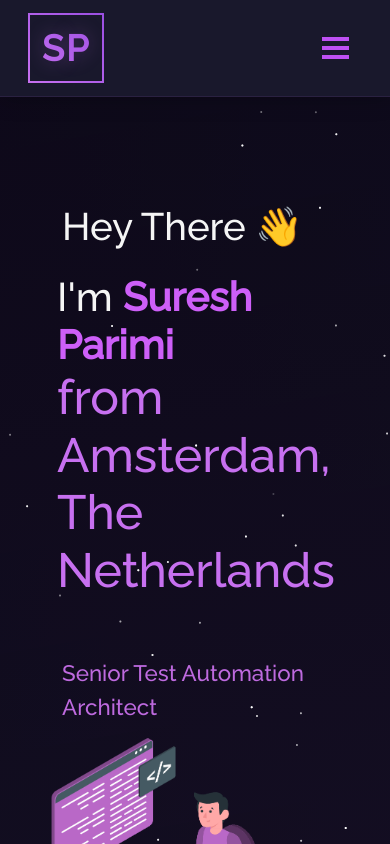
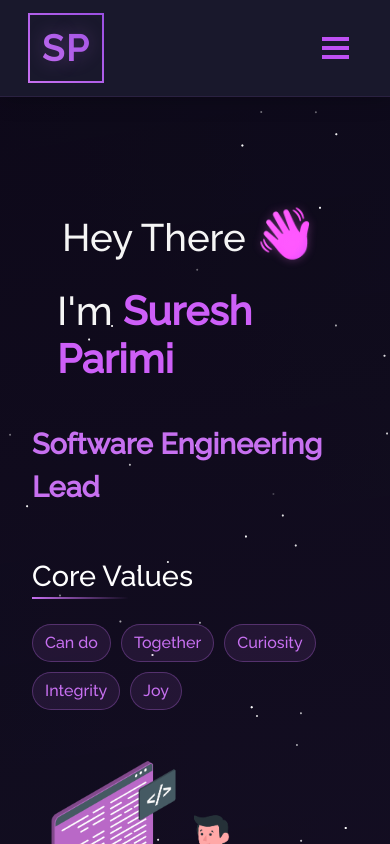
Before and after one commit to sureshparimi/my-portfoli-website, a React (Create React App) app: page / in a window 390 px wide. Shown: the top 844 px of the page. Built offline with nearby package versions, Linux system fonts and the light colour scheme; no server answers.

Commit message:
adjusted the UI/UX principles

```diff
--- /dev/null
+++ b/src/components/Home/FadingText.js
@@ -0,0 +1,38 @@
+import React, { useState, useEffect } from "react";
+
+function FadingText() {
+  const [fadeClass, setFadeClass] = useState("fade-in");
+  const [currentText, setCurrentText] = useState(0);
+
+  const texts = [
+    "Software Engineering Lead",
+    "Test Automation Architect",
+    "SEPA Payments Expert",
+    "Quality Engineering Leader",
+    "DevOps & CI/CD Specialist"
+  ];
+
+  useEffect(() => {
+    const interval = setInterval(() => {
+      setFadeClass("fade-out");
+
+      setTimeout(() => {
+        setCurrentText((prev) => (prev + 1) % texts.length);
+        setFadeClass("fade-in");
+      }, 1000); // Wait for fade out animation to complete
+
+    }, 10000); // Change text every 10 seconds
+
+    return () => clearInterval(interval);
+  }, []);
+
+  return (
+    <div className="fading-text-container">
+      <span className={`fading-text ${fadeClass}`}>
+        {texts[currentText]}
+      </span>
+    </div>
+  );
+}
+
+export default FadingText;
--- a/src/components/Home/Home.js
+++ b/src/components/Home/Home.js
@@ -6,6 +6,7 @@ import Home2 from "./Home2";
 import Type from "./Type";
 import Activities from "./Activities";
 import QuoteSection from "./QuoteSection";
+import FadingText from "./FadingText";
 
 // Import company logos
 import canonLogo from "../../Assets/company/Canon.png";
@@ -91,14 +92,31 @@ function Home() {
               </h1>
               <h1 className="heading-name">
                 I'm <strong className="main-name">Suresh Parimi</strong>
-                <br />
-                <span className="location">
-                  from Amsterdam, The Netherlands
-                </span>
               </h1>
 
-              <div style={{ padding: 50, textAlign: "left" }}>
-                <Type />
+              <div style={{ padding: "20px 0" }}>
+                <FadingText />
+              </div>
+
+              <div className="core-values-section">
+                <h2 className="core-values-title">Core Values</h2>
+                <div className="core-values-container">
+                  <div className="core-value-item">
+                    <span className="purple">Can do</span>
+                  </div>
+                  <div className="core-value-item">
+                    <span className="purple">Together</span>
+                  </div>
+                  <div className="core-value-item">
+                    <span className="purple">Curiosity</span>
+                  </div>
+                  <div className="core-value-item">
+                    <span className="purple">Integrity</span>
+                  </div>
+                  <div className="core-value-item">
+                    <span className="purple">Joy</span>
+                  </div>
+                </div>
               </div>
             </Col>
 
--- a/src/components/Home/Home2.js
+++ b/src/components/Home/Home2.js
@@ -16,112 +16,92 @@ function Home2() {
               Let Me <span className="purple">Introduce</span> Myself
             </h1>
             <div className="home-about-body">
+              {/* Professional Summary */}
               <div className="experience-highlight">
                 <p>
-                  With over <span className="purple">17 years</span> of experience in Software Testing and Quality Assurance,
-                  I've delivered excellence across diverse domains including
-                  <span className="purple"> Banking & SEPA Payments</span>,
-                  <span className="purple"> Healthcare</span>,
-                  <span className="purple"> Telecom</span>, and
-                  <span className="purple"> Manufacturing</span>.
+                  A seasoned <span className="purple">Software Engineering Lead</span> with over
+                  <span className="purple"> 17 years</span> of experience in Quality Engineering
+                  and Test Automation. I specialize in building robust testing frameworks and
+                  leading high-performing engineering teams across diverse domains.
                 </p>
               </div>
 
+              {/* Domain Expertise */}
               <div className="domain-expertise">
-                <h3 className="section-subtitle">Domain Experience</h3>
+                <h3 className="section-subtitle">Industry Experience</h3>
                 <ul className="expertise-list">
                   <li>
-                    <span className="purple">▹</span> Banking & Fintech: SEPA Payments (SCT, SDD, SCT Inst), Credit Cards, Payment Gateways
+                    <span className="purple">▹</span>
+                    <strong>Banking & Fintech:</strong> Led SEPA payments testing (SCT, SDD, SCT Inst) at ABN AMRO,
+                    ensuring compliance and integration quality
                   </li>
                   <li>
-                    <span className="purple">▹</span> Healthcare: Patient Management, Clinical Systems, Healthcare Platforms
+                    <span className="purple">▹</span>
+                    <strong>Enterprise Solutions:</strong> Managed CRM and Finance testing at Canon Europe,
+                    focusing on Salesforce, Oracle, and CPQ systems
                   </li>
                   <li>
-                    <span className="purple">▹</span> Telecom: Billing Systems, OSS/BSS, Mobile Applications
+                    <span className="purple">▹</span>
+                    <strong>Healthcare & Pharma:</strong> Delivered test automation solutions for Pfizer's
+                    clinical and patient management systems
                   </li>
                   <li>
-                    <span className="purple">▹</span> Enterprise CRM: Salesforce, Siebel CRM, Oracle Apps Integration
-                  </li>
-                  <li>
-                    <span className="purple">▹</span> Manufacturing: Supply Chain, Order Management, CPQ Systems
+                    <span className="purple">▹</span>
+                    <strong>Telecom & Infrastructure:</strong> Implemented quality frameworks for T-Mobile's
+                    billing and OSS/BSS systems
                   </li>
                 </ul>
               </div>
 
-              <div className="expertise-section">
-                <h3 className="section-subtitle">Core Expertise</h3>
-                <ul className="expertise-list">
+              {/* Key Achievements */}
+              <div className="achievements-section">
+                <h3 className="section-subtitle">Recent Impact</h3>
+                <ul className="achievement-list">
                   <li>
-                    <span className="purple">▹</span> Test Automation Architecture & Framework Development
+                    <span className="purple">▹</span>
+                    Modernized test automation infrastructure, resulting in <strong>€75,000 annual savings</strong>
                   </li>
                   <li>
-                    <span className="purple">▹</span> CI/CD Pipeline Integration & DevOps Practices
+                    <span className="purple">▹</span>
+                    Led ALM decommissioning project, saving <strong>€60,000 within 3 months</strong>
                   </li>
                   <li>
-                    <span className="purple">▹</span> Performance Testing & Optimization
-                  </li>
-                  <li>
-                    <span className="purple">▹</span> Agile Testing Leadership & Process Improvement
+                    <span className="purple">▹</span>
+                    Automated compliance audit processes using <strong>JIRA REST API</strong>, <strong>Python</strong>,
+                    and <strong>Streamlit</strong>
                   </li>
                 </ul>
               </div>
 
-              <div className="key-achievements">
-                <h3 className="section-subtitle">Recent Achievements</h3>
-                <ul className="achievement-list">
+              {/* Skills Section */}
+              <div className="skills-section">
+                <h3 className="section-subtitle">Technical Skills</h3>
+                <a href="/about" className="skills-link-box">
+                  <div className="skills-link-content">
+                    <span className="purple">View technical skills</span>
+                    <span className="skills-arrow">→</span>
+                  </div>
+                  <div className="skills-hint">Click to explore my technical expertise</div>
+                </a>
+              </div>
+
+              {/* Professional Focus */}
+              <div className="focus-section">
+                <h3 className="section-subtitle">Current Focus</h3>
+                <ul className="focus-list">
                   <li>
-                    <span className="purple">▹</span> Led ALM decommissioning at Canon Europe, saving €60,000 within 3 months
+                    <span className="purple">▹</span> Building scalable test automation architectures
                   </li>
                   <li>
-                    <span className="purple">▹</span> Automated compliance checks saving 30 hours daily for 10 team members
+                    <span className="purple">▹</span> Implementing shift-left testing practices
                   </li>
                   <li>
-                    <span className="purple">▹</span> Modernized test automation infrastructure, saving €75,000 annually
+                    <span className="purple">▹</span> Mentoring and growing engineering teams
                   </li>
                 </ul>
               </div>
 
-              <div className="technical-skills">
-                <h3 className="section-subtitle">Technical Proficiency</h3>
-                <p>
-                  I architect and implement test automation frameworks using:
-                  <br />
-                  <span className="tech-stack">
-                    <span className="purple">Python</span> •
-                    <span className="purple">Java</span> •
-                    <span className="purple">JavaScript</span>
-                  </span>
-                </p>
-                <p>
-                  Leveraging modern tools:
-                  <br />
-                  <span className="tech-stack">
-                    <span className="purple">Playwright</span> •
-                    <span className="purple">Cypress</span> •
-                    <span className="purple">Selenium</span> •
-                    <span className="purple">Robot Framework</span>
-                  </span>
-                </p>
-              </div>
-
-              <div className="passion-section">
-                <h3 className="section-subtitle">Professional Focus</h3>
-                <p>
-                  My passion centers on:
-                  <ul className="focus-list">
-                    <li>
-                      <span className="purple">▹</span> Building robust testing strategies
-                    </li>
-                    <li>
-                      <span className="purple">▹</span> Implementing shift-left testing culture
-                    </li>
-                    <li>
-                      <span className="purple">▹</span> Comprehensive quality assurance across Web, Mobile, and API platforms
-                    </li>
-                  </ul>
-                </p>
-              </div>
-
+              {/* Connect Section */}
               <div className="connect-section">
                 <p>
                   <i>
--- a/src/style.css
+++ b/src/style.css
@@ -210,12 +210,19 @@ button:focus {
 /* --------- */
 /* Home section */
 /* --------- */
-.wave, .wave-hand {
+.wave {
   animation-name: wave-animation;
   animation-duration: 2.5s;
   animation-iteration-count: infinite;
   transform-origin: 70% 70%;
   display: inline-block;
+  font-size: 1.3em;
+  background: linear-gradient(120deg, #c770f0, #be50f4, #934cce);
+  -webkit-background-clip: text;
+  background-clip: text;
+  -webkit-text-fill-color: transparent;
+  filter: brightness(1.2) saturate(1.5);
+  text-shadow: 0 0 10px rgba(199, 112, 240, 0.3);
 }
 
 @keyframes wave-animation {
@@ -228,6 +235,7 @@ button:focus {
   60% { transform: rotate(0.0deg) }
   100% { transform: rotate(0.0deg) }
 }
+
 #tsparticles {
   position: fixed !important;
   background-repeat: no-repeat !important;
@@ -270,6 +278,7 @@ button:focus {
 .heading-name {
   font-size: 2.5em !important;
   padding-left: 45px !important;
+  margin-bottom: 20px !important;
 }
 
 .main-name {
@@ -1016,12 +1025,6 @@ button:focus {
   transform: translateY(-2px);
   background: rgba(255, 255, 255, 0.1);
   box-shadow: 0 4px 8px rgba(147, 76, 206, 0.2);
-}
-
-.location {
-  font-size: 1.2em;
-  color: var(--imp-text-color);
-  font-weight: 400;
 }
 
 .activities-section {
@@ -1670,8 +1673,8 @@ button:focus {
 }
 
 .experience-highlight {
+  margin: 1.5rem 0;
   font-size: 1.2em;
-  margin-bottom: 2rem;
   line-height: 1.8;
   border-left: 3px solid var(--imp-text-color);
   padding-left: 20px;
@@ -1682,6 +1685,7 @@ button:focus {
   color: var(--imp-text-color);
   margin: 1.5rem 0 1rem;
   font-weight: 600;
+  margin-bottom: 1rem;
 }
 
 .expertise-list, .focus-list {
@@ -1713,7 +1717,7 @@ button:focus {
 }
 
 .connect-section {
-  margin-top: 2.5rem;
+  margin: 1.5rem 0;
   padding: 1.5rem;
   background: rgba(199, 112, 240, 0.05);
   border: 2px solid var(--imp-text-color);
@@ -1845,11 +1849,11 @@ button:focus {
 }
 
 .domain-expertise {
-  margin: 2rem 0;
+  margin: 1.5rem 0;
 }
 
 .domain-expertise .expertise-list li {
-  margin: 1rem 0;
+  margin: 0.8rem 0;
   line-height: 1.6;
 }
 
@@ -1870,3 +1874,347 @@ button:focus {
   top: 50%;
   transform: translateY(-50%);
 }
+
+/* Core Values Section Styles */
+.core-values-section {
+  padding: 20px 50px;
+  margin-top: 10px;
+}
+
+.core-values-title {
+  font-size: 1.8em;
+  margin-bottom: 15px;
+  color: white;
+  position: relative;
+  display: inline-block;
+}
+
+.core-values-title::after {
+  content: '';
+  position: absolute;
+  bottom: -5px;
+  left: 0;
+  width: 60%;
+  height: 2px;
+  background: linear-gradient(90deg, var(--imp-text-color), transparent);
+}
+
+.core-values-container {
+  display: flex;
+  flex-wrap: wrap;
+  gap: 15px;
+  margin-top: 15px;
+}
+
+.core-value-item {
+  padding: 8px 16px;
+  background: rgba(199, 112, 240, 0.1);
+  border-radius: 20px;
+  border: 1px solid rgba(199, 112, 240, 0.3);
+  transition: all 0.3s ease;
+  animation: fadeInUp 0.5s ease forwards;
+  opacity: 0;
+}
+
+.core-value-item:nth-child(1) { animation-delay: 0.1s; }
+.core-value-item:nth-child(2) { animation-delay: 0.2s; }
+.core-value-item:nth-child(3) { animation-delay: 0.3s; }
+.core-value-item:nth-child(4) { animation-delay: 0.4s; }
+.core-value-item:nth-child(5) { animation-delay: 0.5s; }
+
+.core-value-item:hover {
+  transform: translateY(-3px);
+  box-shadow: 0 5px 15px rgba(199, 112, 240, 0.2);
+  background: rgba(199, 112, 240, 0.15);
+}
+
+.core-value-item span {
+  font-size: 1.1em;
+  font-weight: 500;
+}
+
+@keyframes fadeInUp {
+  from {
+    opacity: 0;
+    transform: translateY(20px);
+  }
+  to {
+    opacity: 1;
+    transform: translateY(0);
+  }
+}
+
+@media (max-width: 768px) {
+  .core-values-section {
+    padding: 20px 20px;
+  }
+
+  .core-values-container {
+    gap: 10px;
+  }
+
+  .core-value-item {
+    padding: 6px 12px;
+  }
+
+  .core-value-item span {
+    font-size: 1em;
+  }
+}
+
+/* Fading Text Styles */
+.fading-text-container {
+  min-height: 60px;
+  display: flex;
+  align-items: center;
+  justify-content: flex-start;
+  padding-left: 45px;
+}
+
+.fading-text {
+  font-size: 2.2em;
+  color: var(--imp-text-color);
+  font-weight: 600;
+  opacity: 0;
+  transition: opacity 1s ease-in-out;
+}
+
+.fading-text.fade-in {
+  opacity: 1;
+}
+
+.fading-text.fade-out {
+  opacity: 0;
+}
+
+@media (max-width: 767px) {
+  .fading-text {
+    font-size: 1.8em;
+  }
+
+  .fading-text-container {
+    min-height: 50px;
+    padding-left: 20px;
+  }
+}
+
+/* Enhanced Introduction Styles */
+.tech-categories {
+  display: grid;
+  grid-template-columns: repeat(auto-fit, minmax(250px, 1fr));
+  gap: 1.5rem;
+  margin-top: 1rem;
+}
+
+.tech-category {
+  background: rgba(199, 112, 240, 0.05);
+  padding: 1.2rem;
+  border-radius: 8px;
+  border: 1px solid rgba(199, 112, 240, 0.1);
+}
+
+.tech-category-title {
+  font-size: 1.1em;
+  color: var(--imp-text-color);
+  margin-bottom: 0.8rem;
+  font-weight: 500;
+}
+
+.achievement-list li {
+  margin: 1rem 0;
+  padding-left: 1.5rem;
+  position: relative;
+  line-height: 1.6;
+}
+
+.achievement-list li strong {
+  color: var(--imp-text-color);
+  font-weight: 600;
+}
+
+.experience-highlight p {
+  font-size: 1.3em;
+  line-height: 1.8;
+  margin-bottom: 0;
+}
+
+.domain-expertise .expertise-list li {
+  padding: 0.8rem 1.2rem;
+  background: rgba(199, 112, 240, 0.03);
+  border-radius: 8px;
+  margin: 0.8rem 0;
+  transition: all 0.3s ease;
+}
+
+.domain-expertise .expertise-list li:hover {
+  background: rgba(199, 112, 240, 0.07);
+  transform: translateX(5px);
+}
+
+@media (max-width: 768px) {
+  .tech-categories {
+    grid-template-columns: 1fr;
+    gap: 1rem;
+  }
+
+  .experience-highlight p {
+    font-size: 1.1em;
+  }
+
+  .domain-expertise .expertise-list li {
+    padding: 0.6rem 1rem;
+  }
+}
+
+.skills-section {
+  margin: 1.5rem 0;
+}
+
+.skills-link {
+  display: inline-flex;
+  align-items: center;
+  text-decoration: none;
+  transition: all 0.3s ease;
+  padding: 8px 0;
+}
+
+.skills-link .arrow {
+  margin-left: 8px;
+  transition: transform 0.3s ease;
+}
+
+.skills-link:hover {
+  text-decoration: none;
+}
+
+.skills-link:hover .arrow {
+  transform: translateX(5px);
+}
+
+.skills-link-box {
+  display: block;
+  background: rgba(199, 112, 240, 0.05);
+  border: 2px solid var(--imp-text-color);
+  border-radius: 12px;
+  padding: 1.2rem 1.5rem;
+  margin: 0.8rem 0;
+  transition: all 0.3s ease;
+  text-decoration: none;
+  position: relative;
+  overflow: hidden;
+}
+
+.skills-link-box:hover {
+  transform: translateY(-3px);
+  background: rgba(199, 112, 240, 0.1);
+  border-width: 2px;
+  box-shadow: 0 5px 15px rgba(199, 112, 240, 0.3);
+  text-decoration: none;
+}
+
+.skills-link-content {
+  display: flex;
+  align-items: center;
+  justify-content: space-between;
+  font-size: 1.2em;
+  font-weight: 500;
+  padding: 0.2rem 0;
+}
+
+.skills-arrow {
+  color: var(--imp-text-color);
+  font-size: 1.4em;
+  transition: transform 0.3s ease;
+  margin-left: 1rem;
+}
+
+.skills-link-box:hover .skills-arrow {
+  transform: translateX(8px);
+}
+
+.skills-hint {
+  font-size: 0.9em;
+  color: white;
+  margin-top: 0.8rem;
+  opacity: 0.9;
+  border-top: 1px solid rgba(199, 112, 240, 0.2);
+  padding-top: 0.8rem;
+  font-weight: 600;
+}
+
+.skills-link-box:hover .skills-hint {
+  color: white;
+  opacity: 1;
+  text-shadow: 0 0 10px rgba(255, 255, 255, 0.2);
+}
+
+@media (max-width: 768px) {
+  .skills-link-box {
+    padding: 1rem;
+  }
+
+  .skills-link-content {
+    font-size: 1.1em;
+  }
+}
+
+/* Update section spacing */
+.experience-highlight {
+  margin: 1.5rem 0;
+}
+
+.domain-expertise {
+  margin: 1.5rem 0;
+}
+
+.achievements-section {
+  margin: 1.5rem 0;
+}
+
+.skills-section {
+  margin: 1.5rem 0;
+}
+
+.focus-section {
+  margin: 1.5rem 0;
+}
+
+.connect-section {
+  margin: 1.5rem 0;
+}
+
+/* Adjust internal spacing */
+.section-subtitle {
+  margin-bottom: 1rem;
+}
+
+.expertise-list li,
+.achievement-list li,
+.focus-list li {
+  margin: 0.8rem 0;
+}
+
+.domain-expertise .expertise-list li {
+  margin: 0.8rem 0;
+  padding: 0.8rem 1.2rem;
+}
+
+.skills-link-box {
+  margin: 0.8rem 0;
+}
+
+/* Adjust mobile spacing */
+@media (max-width: 768px) {
+  .experience-highlight,
+  .domain-expertise,
+  .achievements-section,
+  .skills-section,
+  .focus-section,
+  .connect-section {
+    margin: 1.2rem 0;
+  }
+
+  .section-subtitle {
+    margin-bottom: 0.8rem;
+  }
+}
```
